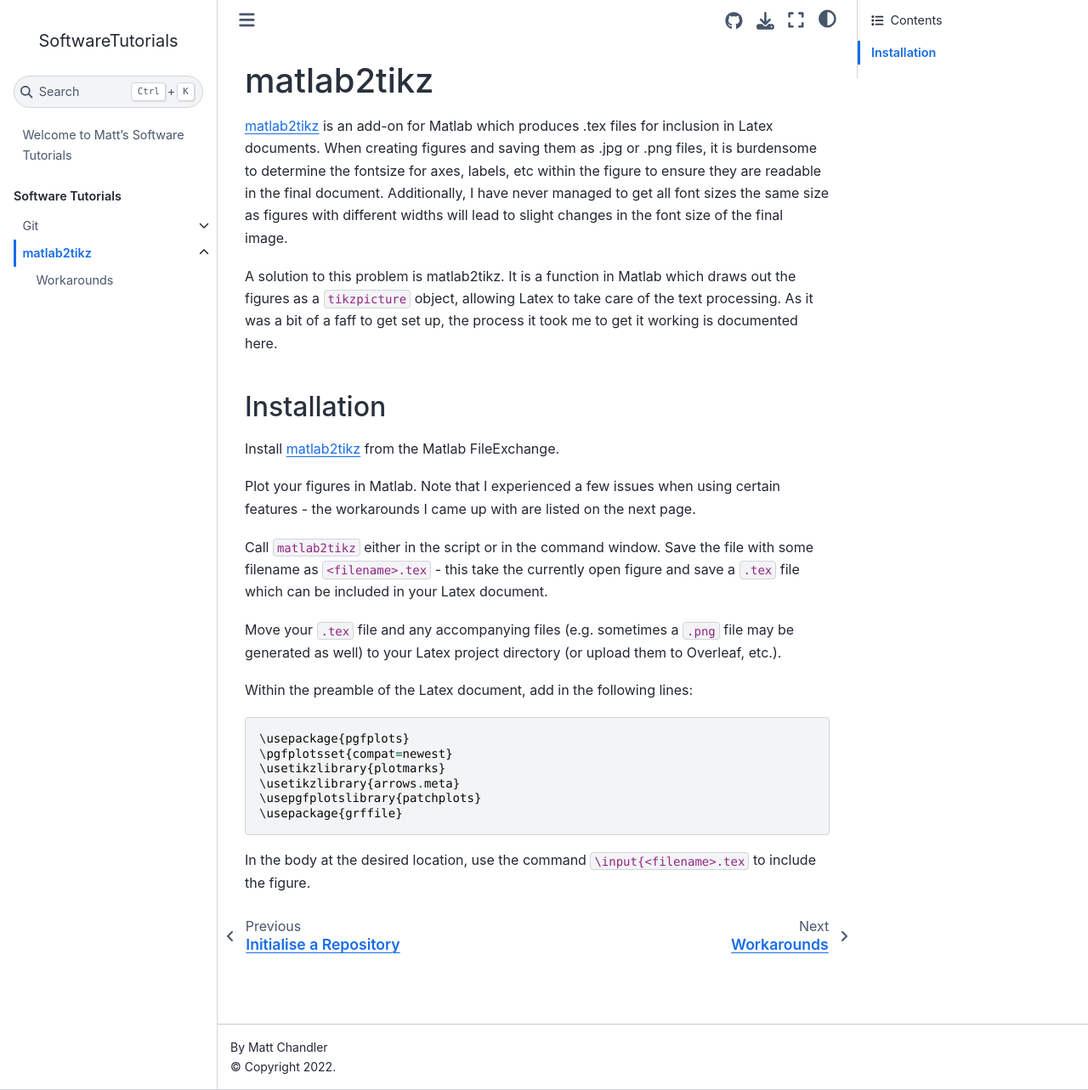
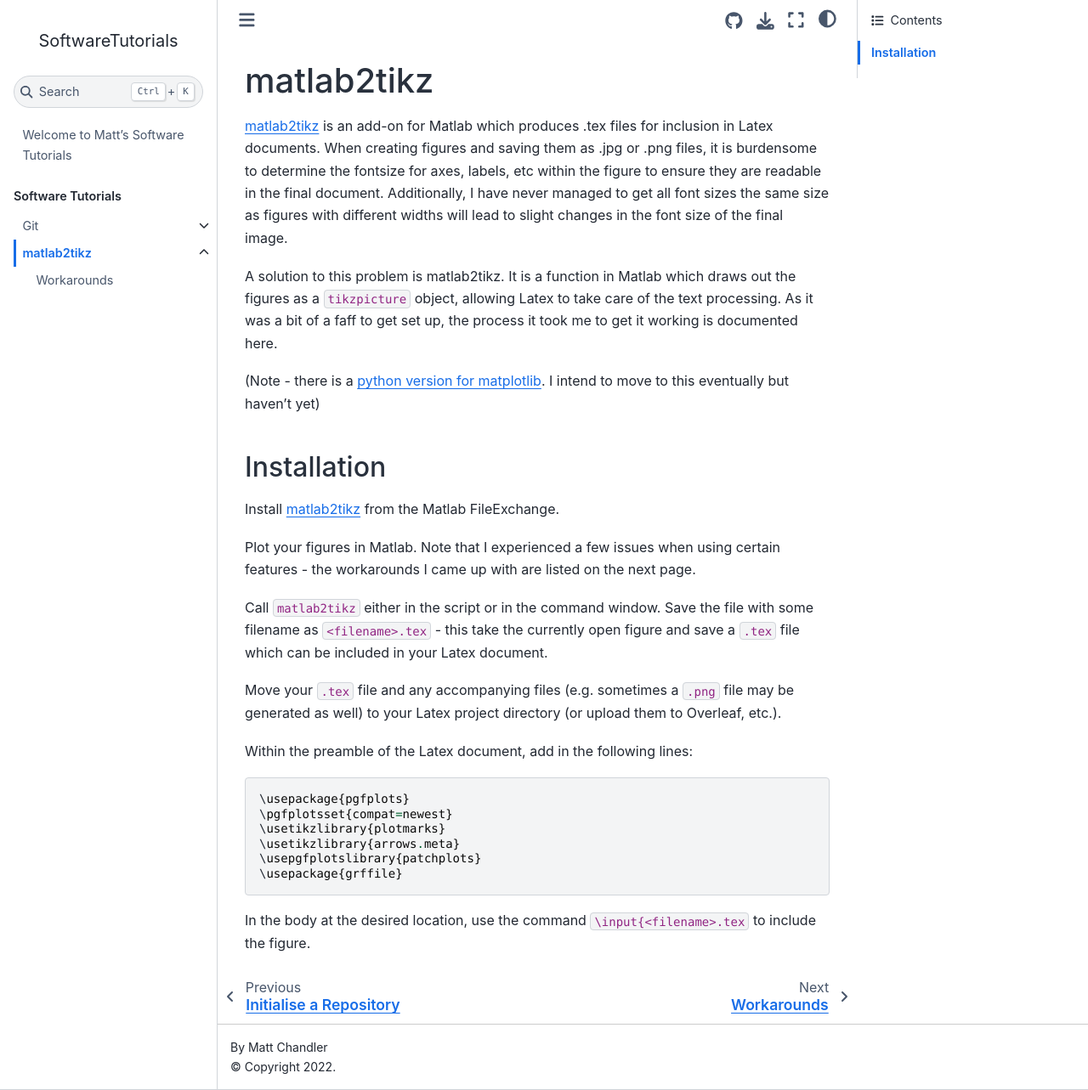
Before and after one commit to mgchandler/SoftwareTutorials, a Jupyter Book: the page built from content/m2tikz/index.md, in a window 1280 px wide and 1283 px high. Shown: the whole window at 85% size. Built offline with Jupyter Book 1.0.4 settings and Sphinx 7.4.7 and the Sphinx Book theme 1.1.4, drawn with Linux system fonts in a browser that asks for light colours.

Commit message:
Update index.md
ref to matplotlib2tikz

```diff
--- a/content/m2tikz/index.md
+++ b/content/m2tikz/index.md
@@ -3,6 +3,8 @@
 [matlab2tikz](https://github.com/matlab2tikz/matlab2tikz) is an add-on for Matlab which produces .tex files for inclusion in Latex documents. When creating figures and saving them as .jpg or .png files, it is burdensome to determine the fontsize for axes, labels, etc within the figure to ensure they are readable in the final document. Additionally, I have never managed to get all font sizes the same size as figures with different widths will lead to slight changes in the font size of the final image.
 
 A solution to this problem is matlab2tikz. It is a function in Matlab which draws out the figures as a `tikzpicture` object, allowing Latex to take care of the text processing. As it was a bit of a faff to get set up, the process it took me to get it working is documented here.
+
+(Note - there is a [python version for matplotlib](https://pypi.org/project/matplotlib2tikz/). I intend to move to this eventually but haven't yet)
 
 ## Installation
 
```
